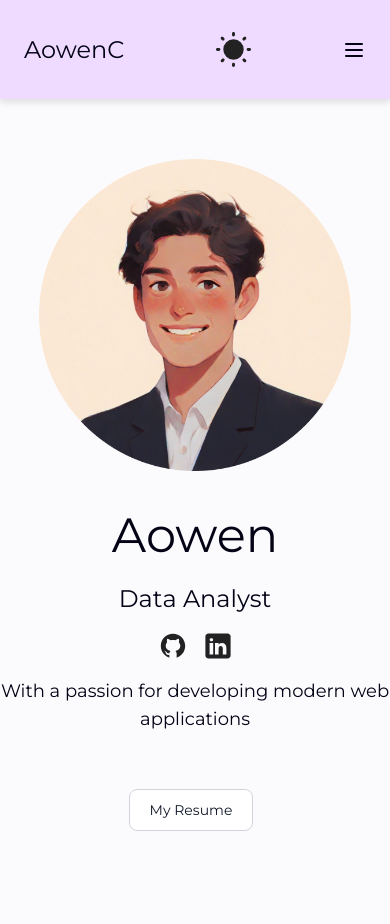
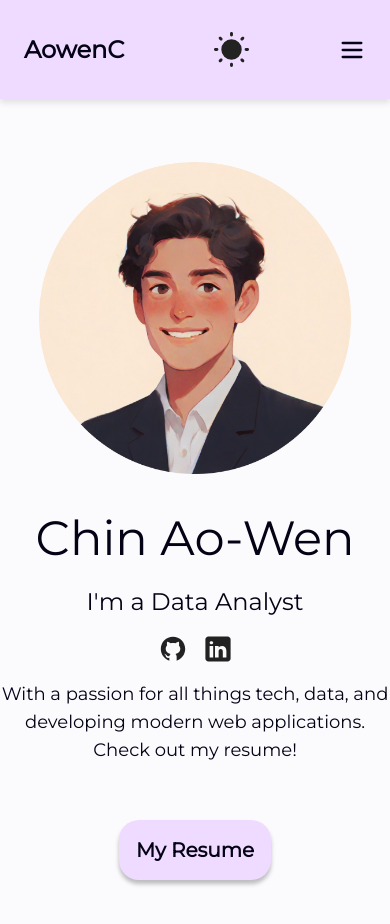
Before and after one commit to Chesh1M/qotd, a React (Vite) app: page / in a window 390 px wide. Shown: the top 924 px of the page. Built offline with nearby package versions, Linux system fonts and the light colour scheme.

Commit message:
Minor style changes

```diff
--- a/package.json
+++ b/package.json
@@ -10,6 +10,7 @@
     "preview": "vite preview"
   },
   "dependencies": {
+    "@fontsource-variable/rubik": "^5.1.0",
     "@fontsource/montserrat": "^5.1.0",
     "axios": "^1.7.7",
     "framer-motion": "^11.9.0",
--- a/src/components/Hero/Hero.jsx
+++ b/src/components/Hero/Hero.jsx
@@ -15,8 +15,9 @@ export const Hero = () => {
   const linkedInIcon = theme === "light" ? linkedInLight : linkedInDark;
 
   return (
-    <section className={`${styles.container}`}>
-      <div className={`${styles.myImgContainer} my-10`}>
+    <section className={`${styles.heroContainer}`}>
+      {/* Image container */}
+      <div className={`${styles.myImgContainer}`}>
         <img
           className={`${styles.myImg}`}
           src={myImg}
@@ -24,21 +25,22 @@ export const Hero = () => {
         />
       </div>
 
-      <div>
+      {/* Info container */}
+      <div className={`${styles.myInfoContainer}`}>
         <h1
-          className={`text-5xl text-center mb-6`}
+          className={`${styles.myName} text-5xl`}
           style={{ color: "var(--color-text)" }}
         >
-          Aowen
+          Chin Ao-Wen
         </h1>
         <h2
-          className={`text-2xl text-center mb-4`}
+          className={`${styles.myRole} text-2xl`}
           style={{ color: "var(--color-text)" }}
         >
-          Data Analyst
+          I'm a Data Analyst
         </h2>
 
-        <span className={`${styles.socialIcons} mb-4`}>
+        <span className={`${styles.socialIcons}`}>
           <a href="https://github.com/Chesh1M" target="_blank">
             <img src={githubIcon} alt="Github Icon" />
           </a>
@@ -48,17 +50,16 @@ export const Hero = () => {
         </span>
 
         <p
-          className={`text-lg text-center mb-14`}
+          className={`${styles.myDescription} text-lg`}
           style={{ color: "var(--color-text)" }}
         >
-          With a passion for developing modern web applications
+          With a passion for all things tech, data, and developing modern web
+          applications. Check out my resume!
         </p>
 
-        <div className={`flex justify-center`}>
+        <div className={`flex justify-center mb-10`}>
           <a href={resume} download>
-            <button className="hover text-gray-900 bg-white border border-gray-300 focus:outline-none hover:bg-gray-100 focus:ring-4 focus:ring-gray-100 font-medium rounded-lg text-sm px-5 py-2.5 me-2 mb-2 dark:bg-gray-800 dark:text-white dark:border-gray-600 dark:hover:bg-gray-700 dark:hover:border-gray-600 dark:focus:ring-gray-700">
-              My Resume
-            </button>
+            <button className={styles.resumeBtn}>My Resume</button>
           </a>
         </div>
       </div>
--- a/src/components/Hero/Hero.module.css
+++ b/src/components/Hero/Hero.module.css
@@ -1,35 +1,72 @@
 @import "../../vars.css";
 
 /* Hero.module.css */
-.container {
+.heroContainer {
   display: flex;
   flex-direction: column;
   align-items: center;
   justify-content: center; /* Center items by default */
-  min-height: 100vh;
+  min-height: 100dvh;
   background-color: var(--color-bg);
 }
 
 .myImgContainer {
   display: flex;
   justify-content: center;
-  margin-bottom: 30px;
-}
+  margin: 40px 0;
 
   .myImg {
     width: 512px;
     height: auto;
   }
+}
 
+.myName {
+  display: flex;
+  justify-content: center;
+  text-align: center;
+  margin-bottom: 24px;
+}
+.myRole {
+  display: flex;
+  justify-content: center;
+  text-align: center;
+  margin-bottom: 16px;
+}
 .socialIcons {
   display: flex; /* Flexbox to ensure icons are in a row */
   gap: 15px; /* Add some space between the icons */
   justify-content: center;
+  margin-bottom: 16px;
 }
-
 .socialIcons a img {
   width: 30px;
   height: 30px;
+}
+.myDescription {
+  display: flex;
+  justify-content: center;
+  text-align: center;
+  margin-bottom: 56px;
+}
+.resumeBtn {
+  background-color: var(--color-secondary);
+  color: var(--color-text);
+  border: none;
+  border-radius: 20px;
+  width: 152px;
+  height: 60px;
+  font-size: 20px;
+  font-weight: bold;
+  box-shadow: 0 4px 4px rgba(0, 0, 0, 0.25);
+  transition: box-shadow 200ms ease-in-out, transform 200ms ease-in-out;
+}
+.resumeBtn:hover {
+  transform: scale(1.05);
+}
+.resumeBtn:active {
+  transform: translateY(2px);
+  box-shadow: 0 2px 2px rgba(0, 0, 0, 0.25);
 }
 
 @media screen and (max-width: 640px) {
@@ -38,8 +75,11 @@
     justify-content: flex-start; /* Align items to the top vertically */
     padding-top: 20px;
   }
+
+  .myImgContainer {
     .myImg {
       width: 80%;
       height: auto;
     }
   }
+}
--- a/src/components/Navbar/Navbar.jsx
+++ b/src/components/Navbar/Navbar.jsx
@@ -26,6 +26,7 @@ export const Navbar = () => {
   // Get current page
   const { pathname } = useLocation();
 
+  // Smooth scrolling
   useEffect(() => {
     // Detect if there's a hash in the URL after navigation
     if (location.hash) {
@@ -77,7 +78,7 @@ export const Navbar = () => {
       <nav className={styles.navbar} ref={navbarRef}>
         <div className="container flex justify-between items-center py-8 px-6">
           {/* My name section */}
-          <div className="text-2xl flex items-center gap-2">
+          <div className="text-2xl font-black flex items-center gap-2">
             <NavLink
               to="/"
               onClick={handleAboutClick}
@@ -111,11 +112,16 @@ export const Navbar = () => {
           <div className="lg:hidden flex items-center">
             <button onClick={toggleNavbar}>
               {isOpen ? (
-                <X style={{ color: "var(--color-text)" }} />
+                <X
+                  className={styles.hamburgerIcon}
+                  style={{ color: "var(--color-text)" }}
+                  size={28}
+                />
               ) : (
                 <Menu
-                  className="flex-auto"
+                  className={`flex-auto ${styles.hamburgerIcon}`}
                   style={{ color: "var(--color-text)" }}
+                  size={28}
                 />
               )}
             </button>
--- a/src/components/Navbar/Navbar.module.css
+++ b/src/components/Navbar/Navbar.module.css
@@ -26,15 +26,9 @@
   width: auto;
 }
 
-.iconLight {
-  color: var(--color-text); /* Light theme color */
-}
-.iconDark {
-  color: var(--color-text); /* Dark theme color */
-}
-
+/* Override transition for the hamburger icon */
 .hamburgerIcon {
-  height: 40px;
+  transition: none;
 }
 
 @media screen and (max-width: 414px) {
--- a/src/components/Navbar/ResponsiveMenu.jsx
+++ b/src/components/Navbar/ResponsiveMenu.jsx
@@ -39,7 +39,8 @@ export const ResponsiveMenu = ({ open, closeNavbar, navbarRef }) => {
           animate={{ opacity: 1, y: 0 }}
           exit={{ opacity: 0, y: -100 }}
           transition={{ duration: 0.3 }}
-          className="absolute left-0 w-full z-20"
+          className="fixed left-0 w-full z-20"
+          style={{ top: "104px" }}
         >
           <div
             className="text-xl font-semibold uppercase py-10 lg:hidden"
--- a/src/main.jsx
+++ b/src/main.jsx
@@ -4,6 +4,7 @@ import { App } from "./App.jsx";
 import "./index.css";
 
 import "@fontsource/montserrat";
+import "@fontsource-variable/rubik";
 import { Theme } from "./components/Theme/Theme.jsx";
 
 createRoot(document.getElementById("root")).render(
--- a/src/vars.css
+++ b/src/vars.css
@@ -7,7 +7,8 @@
   --color-accent: #443dff;
 
   /* Fonts */
-  --font-roboto: "Montserrat";
+  --font-montserrat: "Montserrat";
+  --font-rubik: "Rubik";
 }
 
 [data-theme="dark"] {
@@ -21,3 +22,23 @@
 * {
   transition: all 0.3s ease-in-out;
 }
+
+.h1 {
+  display: block;
+  font-size: 2em;
+  margin-top: 0.67em;
+  margin-bottom: 0.67em;
+  margin-left: 0;
+  margin-right: 0;
+  font-weight: bold;
+}
+
+h2 {
+  display: block;
+  font-size: 1.5em;
+  margin-top: 0.83em;
+  margin-bottom: 0.83em;
+  margin-left: 0;
+  margin-right: 0;
+  font-weight: bold;
+}
```
Also changed, not shown: 1 other file (tests, documents, lock files or other folders). Lines whose indentation alone changed are shown as unchanged.
